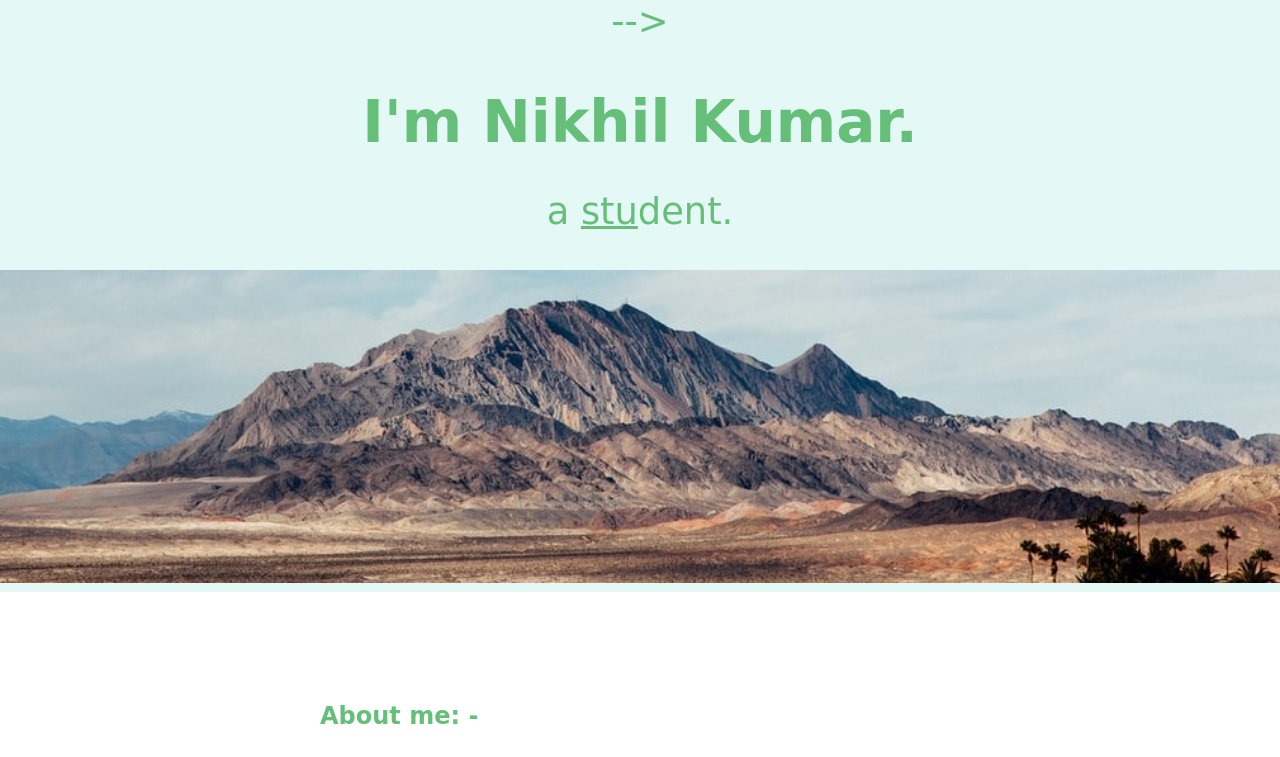
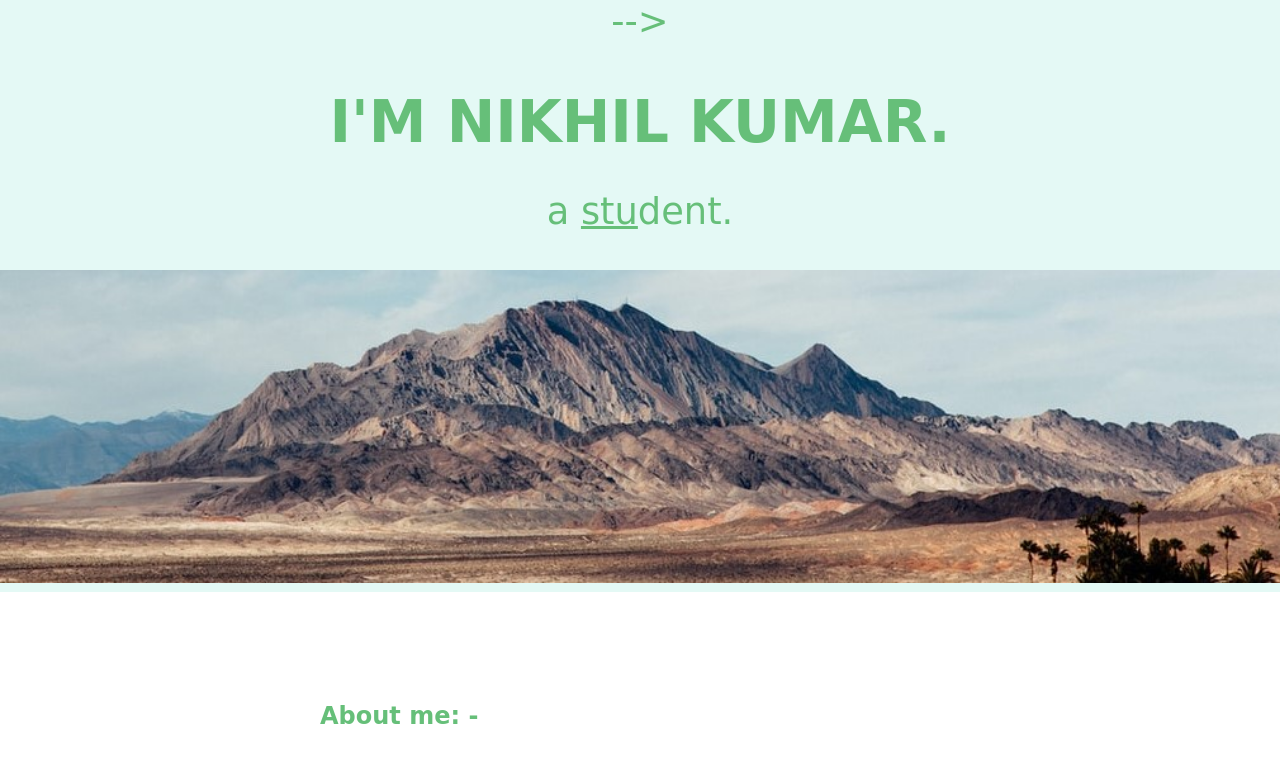
Before and after one commit to niraj-kr/firstwebsite, a plain HTML site: page index.html in a window 1280 px wide. Shown: the top 757 px of the page. Drawn offline with Linux system fonts and the light colour scheme; files that its build step writes are made by us from their sources; files whose address does not match are found by name; a web font is replaced by a local one.

Commit message:
just changed the case of the header.

```diff
--- a/index.html
+++ b/index.html
@@ -12,7 +12,7 @@
 <body>
     <div class="top-container">
         <!-- <img class="top_cloud" src="image/mountain.jpg" alt="cloud-img"> --> -->
-        <h1>I'm Nikhil Kumar.</h1>
+        <h1>I'M NIKHIL KUMAR.</h1>
         <p> a <span class="stu">stu</span>dent.</p>
         <img class="bottom-cloud" src="image/mountain.jpg" alt="mountain-img">
     </div>
```
